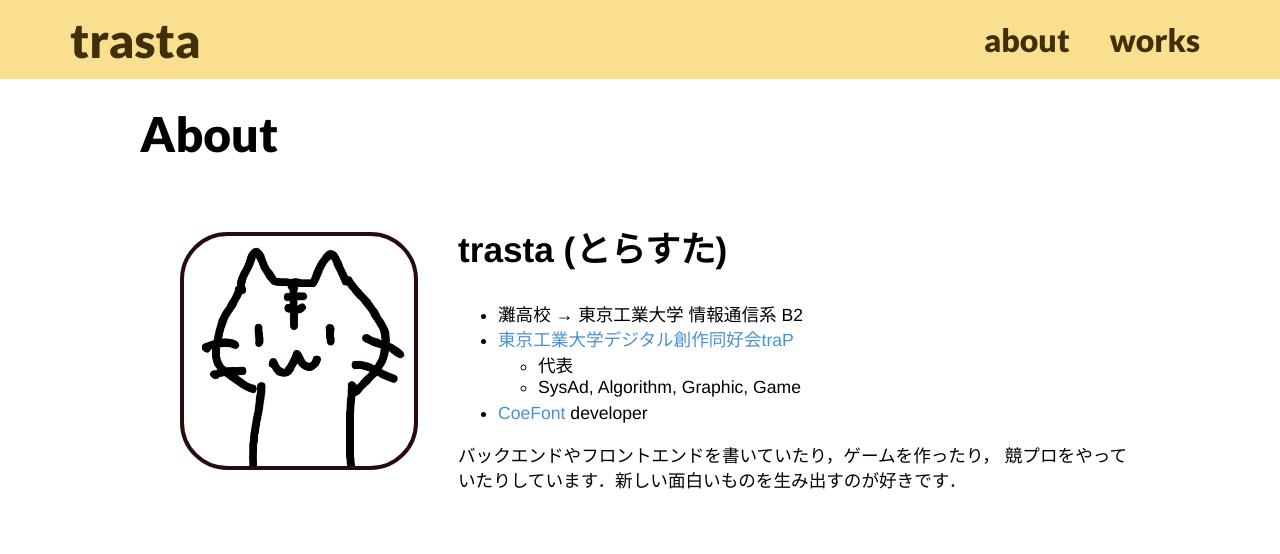
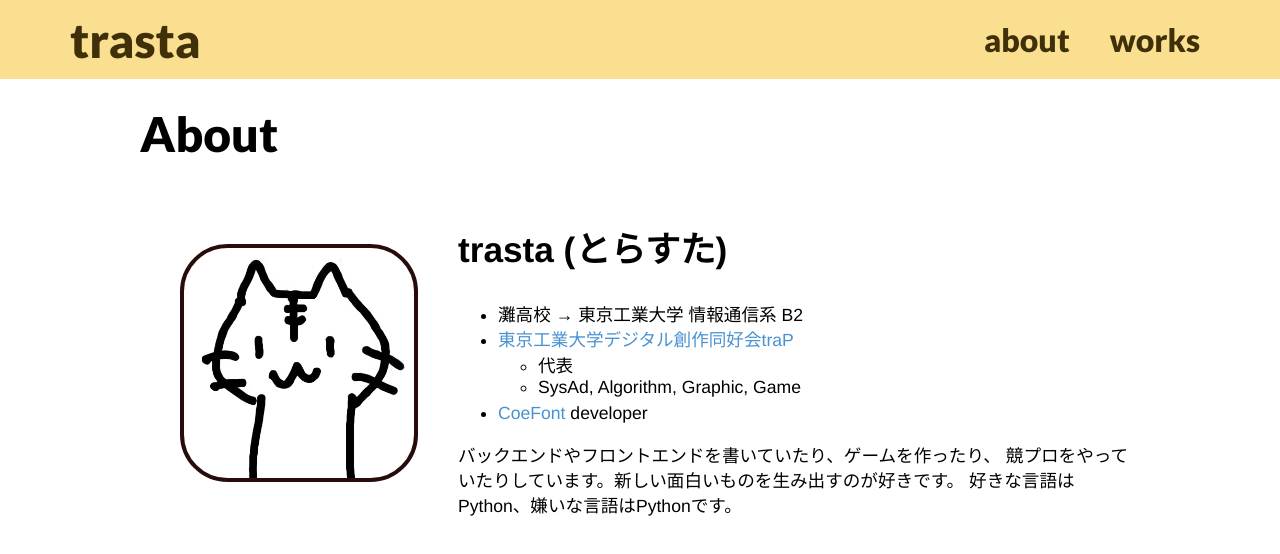
Before and after one commit to trasta298/portfolio, a React (Vite) app: page /about in a window 1280 px wide. Shown: the top 554 px of the page. Built offline with nearby package versions, Linux system fonts and the light colour scheme.

Commit message:
💬 update

```diff
--- a/src/pages/About.tsx
+++ b/src/pages/About.tsx
@@ -30,8 +30,9 @@ export const About = () => {
             </li>
             <li><RefTag href='https://coefont.cloud' target='_blank' rel='noreferrer'>CoeFont</RefTag> developer</li>
           </MyList>
-          <p>バックエンドやフロントエンドを書いていたり，ゲームを作ったり，
-            競プロをやっていたりしています．新しい面白いものを生み出すのが好きです．</p>
+          <p>バックエンドやフロントエンドを書いていたり、ゲームを作ったり、
+            競プロをやっていたりしています。新しい面白いものを生み出すのが好きです。
+            好きな言語はPython、嫌いな言語はPythonです。</p>
         </MyProfile>
       </AboutContainer>
     </PageBody>
```
